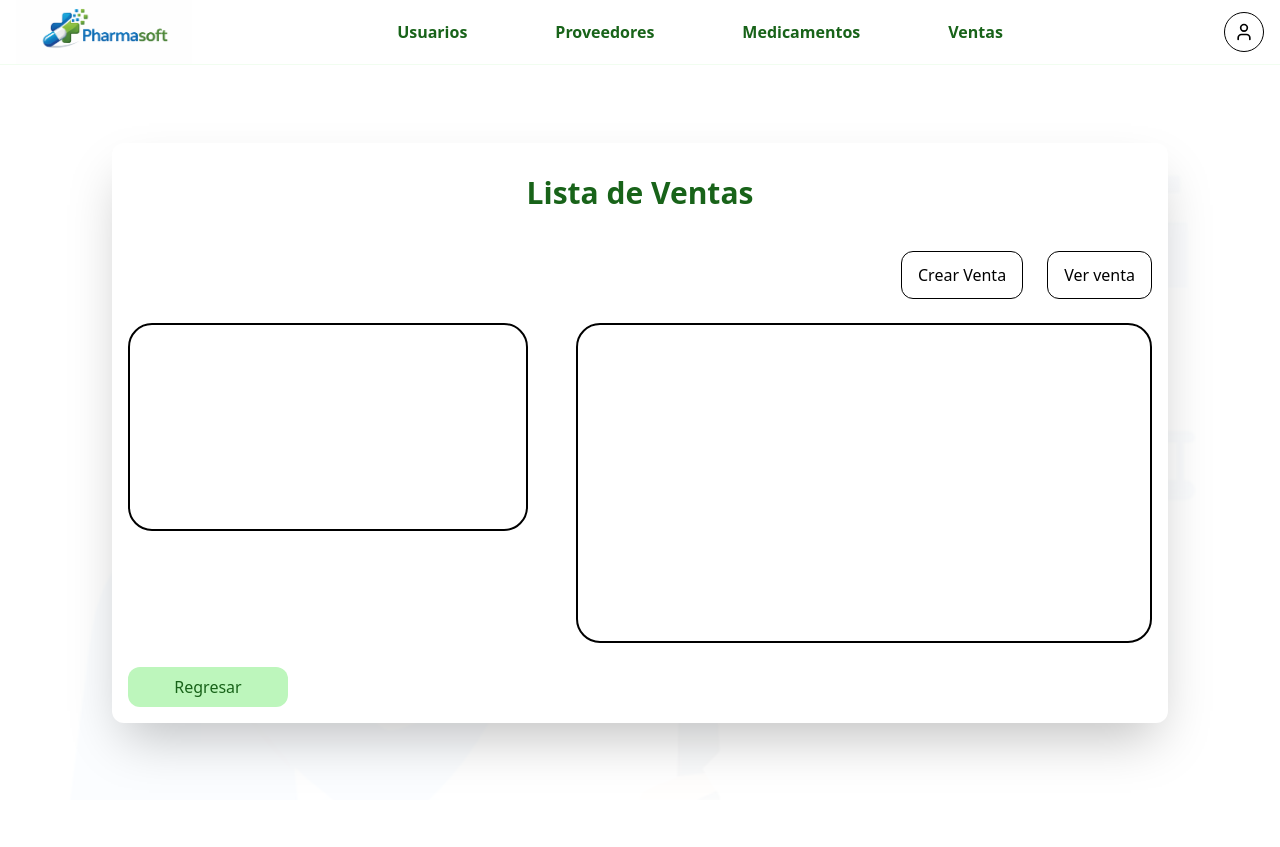
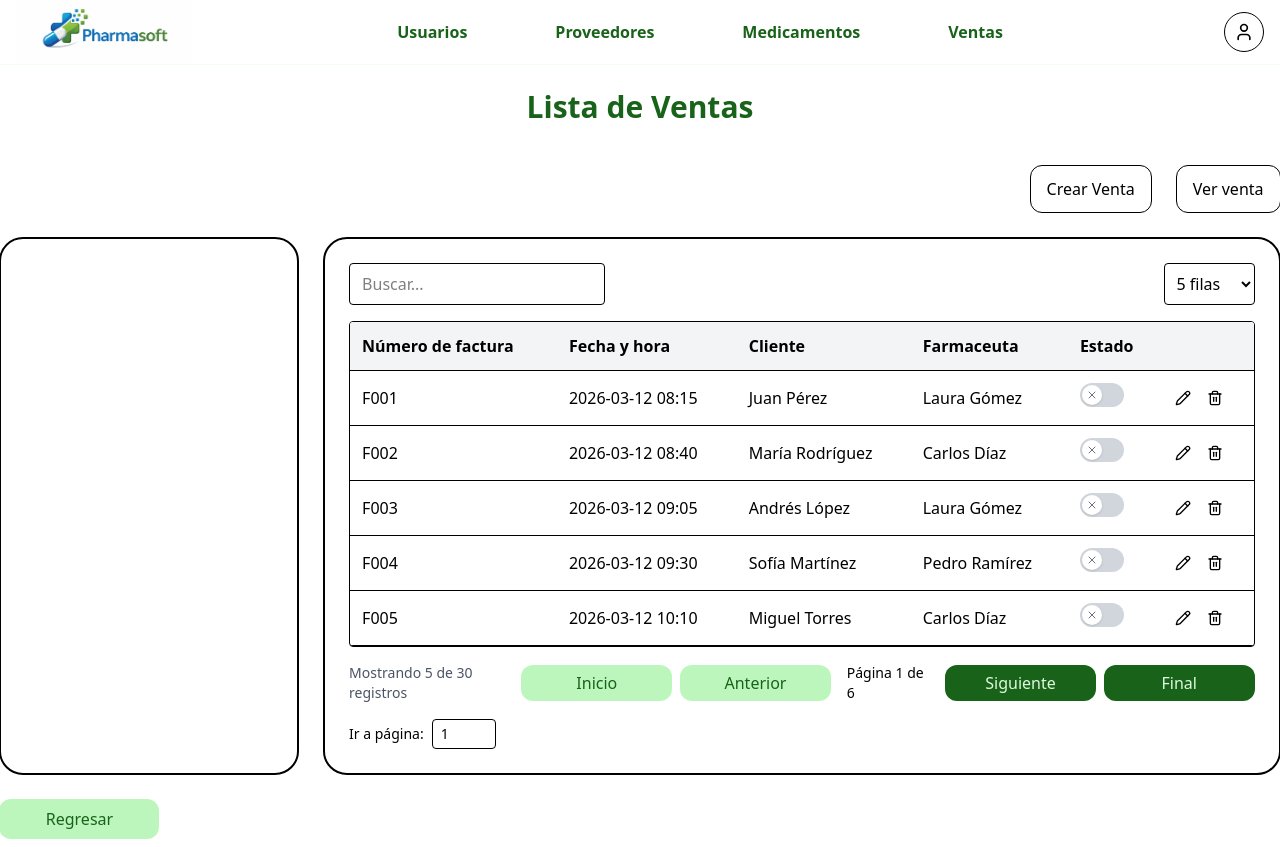
Before and after one commit to CJCPDev/proyecto-formativo-pharmasoft-sena, a React (Vite) app in the folder frontend/sena-pharmasoft/: page /listar-ventas in a window 1280 px wide. Before the commit the page ends 800 px from the top, so only its background shows below. Built offline with nearby package versions, Linux system fonts and the light colour scheme.

Commit message:
feat: actualizacion componentes y demas

```diff
--- a/frontend/sena-pharmasoft/package.json
+++ b/frontend/sena-pharmasoft/package.json
@@ -12,6 +12,7 @@
   },
   "dependencies": {
     "@tailwindcss/vite": "^4.1.18",
+    "@tanstack/react-table": "^8.21.3",
     "lucide-react": "^0.575.0",
     "react": "^19.2.0",
     "react-dom": "^19.2.0",
--- a/frontend/sena-pharmasoft/src/app/router/router.jsx
+++ b/frontend/sena-pharmasoft/src/app/router/router.jsx
@@ -23,6 +23,7 @@ import CreateUserPage from '../../features/users/pages/CreateUserPage'
 import CreateSalePage from "../../features/sales/pages/CreateSalePage";
 import ListSalePage from "@/features/sales/pages/ListSalePage";
 import SaleDetailPage from "@/features/sales/pages/SaleDetailPage"
+import ListSellPage from "@/features/sales/pages/ListSellPage"
 // ------
 
 // Imports de proveedores
--- /dev/null
+++ b/frontend/sena-pharmasoft/src/data/sells/sells.js
@@ -0,0 +1,182 @@
+export const ventas = [
+  {
+    numeroFactura: "F001",
+    fechaHora: "2026-03-12 08:15",
+    cliente: "Juan Pérez",
+    farmaceuta: "Laura Gómez"
+  },
+  {
+    numeroFactura: "F002",
+    fechaHora: "2026-03-12 08:40",
+    cliente: "María Rodríguez",
+    farmaceuta: "Carlos Díaz"
+  },
+  {
+    numeroFactura: "F003",
+    fechaHora: "2026-03-12 09:05",
+    cliente: "Andrés López",
+    farmaceuta: "Laura Gómez"
+  },
+  {
+    numeroFactura: "F004",
+    fechaHora: "2026-03-12 09:30",
+    cliente: "Sofía Martínez",
+    farmaceuta: "Pedro Ramírez"
+  },
+  {
+    numeroFactura: "F005",
+    fechaHora: "2026-03-12 10:10",
+    cliente: "Miguel Torres",
+    farmaceuta: "Carlos Díaz"
+  },
+  {
+    numeroFactura: "F006",
+    fechaHora: "2026-03-12 10:45",
+    cliente: "Valentina Herrera",
+    farmaceuta: "Laura Gómez"
+  },
+  {
+    numeroFactura: "F007",
+    fechaHora: "2026-03-12 11:20",
+    cliente: "Daniel Vargas",
+    farmaceuta: "Pedro Ramírez"
+  },
+  {
+    numeroFactura: "F008",
+    fechaHora: "2026-03-12 12:00",
+    cliente: "Camila Sánchez",
+    farmaceuta: "Carlos Díaz"
+  },
+  {
+    numeroFactura: "F009",
+    fechaHora: "2026-03-12 12:30",
+    cliente: "Sebastián Castro",
+    farmaceuta: "Laura Gómez"
+  },
+  {
+    numeroFactura: "F010",
+    fechaHora: "2026-03-12 13:00",
+    cliente: "Natalia Rojas",
+    farmaceuta: "Pedro Ramírez"
+  },
+{
+    numeroFactura: "F011",
+    fechaHora: "2026-03-12 13:20",
+    cliente: "Ricardo Mejía",
+    farmaceuta: "Laura Gómez"
+  },
+  {
+    numeroFactura: "F012",
+    fechaHora: "2026-03-12 13:45",
+    cliente: "Paola Duarte",
+    farmaceuta: "Carlos Díaz"
+  },
+  {
+    numeroFactura: "F013",
+    fechaHora: "2026-03-12 14:05",
+    cliente: "Javier Castillo",
+    farmaceuta: "Pedro Ramírez"
+  },
+  {
+    numeroFactura: "F014",
+    fechaHora: "2026-03-12 14:30",
+    cliente: "Mónica Herrera",
+    farmaceuta: "Laura Gómez"
+  },
+  {
+    numeroFactura: "F015",
+    fechaHora: "2026-03-12 15:00",
+    cliente: "Luis Salazar",
+    farmaceuta: "Carlos Díaz"
+  },
+  {
+    numeroFactura: "F016",
+    fechaHora: "2026-03-12 15:20",
+    cliente: "Andrea Molina",
+    farmaceuta: "Pedro Ramírez"
+  },
+  {
+    numeroFactura: "F017",
+    fechaHora: "2026-03-12 15:45",
+    cliente: "Fernando Ríos",
+    farmaceuta: "Laura Gómez"
+  },
+  {
+    numeroFactura: "F018",
+    fechaHora: "2026-03-12 16:10",
+    cliente: "Natalia Vélez",
+    farmaceuta: "Carlos Díaz"
+  },
+  {
+    numeroFactura: "F019",
+    fechaHora: "2026-03-12 16:40",
+    cliente: "Héctor Jiménez",
+    farmaceuta: "Pedro Ramírez"
+  },
+  {
+    numeroFactura: "F020",
+    fechaHora: "2026-03-12 17:00",
+    cliente: "Daniela Franco",
+    farmaceuta: "Laura Gómez"
+  },
+  {
+    numeroFactura: "F021",
+    fechaHora: "2026-03-12 17:20",
+    cliente: "Óscar Valencia",
+    farmaceuta: "Carlos Díaz"
+  },
+  {
+    numeroFactura: "F022",
+    fechaHora: "2026-03-12 17:40",
+    cliente: "Patricia Acosta",
+    farmaceuta: "Pedro Ramírez"
+  },
+  {
+    numeroFactura: "F023",
+    fechaHora: "2026-03-12 18:00",
+    cliente: "Julian Parra",
+    farmaceuta: "Laura Gómez"
+  },
+  {
+    numeroFactura: "F024",
+    fechaHora: "2026-03-12 18:20",
+    cliente: "Carolina Soto",
+    farmaceuta: "Carlos Díaz"
+  },
+  {
+    numeroFactura: "F025",
+    fechaHora: "2026-03-12 18:40",
+    cliente: "Mauricio Arias",
+    farmaceuta: "Pedro Ramírez"
+  },
+  {
+    numeroFactura: "F026",
+    fechaHora: "2026-03-12 19:00",
+    cliente: "Sandra Lozano",
+    farmaceuta: "Laura Gómez"
+  },
+  {
+    numeroFactura: "F027",
+    fechaHora: "2026-03-12 19:20",
+    cliente: "Esteban Quintero",
+    farmaceuta: "Carlos Díaz"
+  },
+  {
+    numeroFactura: "F028",
+    fechaHora: "2026-03-12 19:40",
+    cliente: "Verónica Peña",
+    farmaceuta: "Pedro Ramírez"
+  },
+  {
+    numeroFactura: "F029",
+    fechaHora: "2026-03-12 20:00",
+    cliente: "Alejandro Cortés",
+    farmaceuta: "Laura Gómez"
+  },
+  {
+    numeroFactura: "F030",
+    fechaHora: "2026-03-12 20:20",
+    cliente: "Diana Cabrera",
+    farmaceuta: "Carlos Díaz"
+  }
+];
--- /dev/null
+++ b/frontend/sena-pharmasoft/src/features/sales/components/SalesRowActions.jsx
@@ -0,0 +1,53 @@
+// Iconos usados en los botones de acciones
+import { Pencil, Trash2 } from "lucide-react";
+
+// Hook de React Router para navegar programáticamente entre rutas
+import { useNavigate } from "react-router-dom";
+
+// Componente que renderiza las acciones de cada fila de usuario
+// Recibe como prop el objeto user
+export default function SellRowActions({ ventas }) {
+
+  // const handleEdit = () => {
+  //   console.log("Editar usuario", user.id);
+  // };
+
+  // Hook que permite redirigir a otra ruta desde código
+  const navigate = useNavigate();
+
+  // Acción para editar el usuario
+  // Redirige a la página de edición usando el id del usuario
+  const handleEdit = () => {
+    navigate(`/users/${ventas.id}/edit`);
+  };
+
+  // Acción para eliminar el usuario
+  // Actualmente solo imprime en consola el id
+  // En una aplicación real aquí se llamaría a la API
+  const handleDelete = () => {
+    console.log("Eliminar usuario", ventas.id);
+  };
+
+  return (
+    // Contenedor de los botones de acciones
+    <div className="flex gap-2">
+
+      {/* Botón editar */}
+      <button
+        onClick={handleEdit} // Ejecuta la navegación a la página de edición
+        className="p-1 rounded hover:bg-gray-100 cursor-pointer"
+      >
+        <Pencil size={16} /> {/* Icono de editar */}
+      </button>
+
+      {/* Botón eliminar */}
+      <button
+        onClick={handleDelete} // Ejecuta la acción de eliminación
+        className="p-1 rounded hover:bg-gray-100 cursor-pointer"
+      >
+        <Trash2 size={16} /> {/* Icono de eliminar */}
+      </button>
+
+    </div>
+  );
+}
--- a/frontend/sena-pharmasoft/src/features/sales/index.js
+++ b/frontend/sena-pharmasoft/src/features/sales/index.js
@@ -1,2 +1,3 @@
 export {default as InformationSale} from './components/InformationSell'
 export {default as SaleForm} from './components/SaleForm'
+export { default as SellColumns} from './table/SellColumns'
--- a/frontend/sena-pharmasoft/src/features/sales/pages/ListSalePage.jsx
+++ b/frontend/sena-pharmasoft/src/features/sales/pages/ListSalePage.jsx
@@ -1,9 +1,10 @@
 import { Button, Title } from "@/shared/components"
 import { Link } from "react-router-dom"
+import ListSellPage from "./ListSellPage"
 export default function ListSalePage (){
     return(
         <div
-            className="relative grid gap-6 bg-white rounded-xl shadow-2xl p-4
+            className="relative grid gap-6 bg-white rounded-xl shadow-2xl p-2 w-350
         ">
             <Title
                 title="Lista de Ventas"
@@ -20,16 +21,14 @@ export default function ListSalePage (){
                     </Link>
                 </div>
             </div>
-            <div className="flex gap-12">
-                <div className="w-100 h-52 border-2 border-black rounded-3xl">
+            <div className="flex gap-6">
+                <div className="w-100 h-full border-2 border-black rounded-3xl">
                     <table>
 
                     </table>
                 </div>
-                <div className="w-xl h-80 border-2 border-black rounded-3xl">
-                    <table>
-
-                    </table>
+                <div className="w-full h-full border-2 border-black rounded-3xl">
+                    <ListSellPage/>
                 </div>
             </div>
             <div>
--- /dev/null
+++ b/frontend/sena-pharmasoft/src/features/sales/pages/ListSellPage.jsx
@@ -0,0 +1,16 @@
+import DataTable from "@/shared/components/DataTable"
+import {SellColumns}  from "@/features/sales"
+import { ventas } from "@/data/sells/sells"
+
+export default function ListSellPage() {
+
+  return (
+    <div className="p-6">
+      <DataTable
+        data={ventas}
+        columns={SellColumns}
+      />
+
+    </div>
+  )
+}
--- /dev/null
+++ b/frontend/sena-pharmasoft/src/features/sales/table/SellColumns.jsx
@@ -0,0 +1,72 @@
+// Componente reutilizable que muestra un switch para activar o desactivar estados
+import {StatusSwitch} from "@/shared/components";
+
+// Componente que contiene los botones de acciones (editar y eliminar) para cada usuario
+import SalesRowActions from "../components/SalesRowActions";
+
+// Definición de las columnas de la tabla de usuarios
+// Este arreglo suele usarse en librerías de tablas como TanStack Table
+export const sellColumns = [
+
+  // Columna ID
+   {
+    accessorKey: "numeroFactura",
+    header: "Número de factura"
+  },
+  {
+    accessorKey: "fechaHora",
+    header: "Fecha y hora"
+  },
+  {
+    accessorKey: "cliente",
+    header: "Cliente"
+  },
+  {
+    accessorKey: "farmaceuta",
+    header: "Farmaceuta"
+  },
+
+
+
+  // Columna Estado (activo / inactivo)
+  {
+    accessorKey: "is_active",
+    header: "Estado",
+
+    // Render personalizado de la celda
+    // Permite mostrar un componente en lugar de solo texto
+    cell: ({ row }) => {
+
+      // Se obtiene el objeto completo del usuario de la fila
+      const sales = row.original;
+
+      // Función que se ejecuta cuando cambia el switch
+      const handleChange = (value) => {
+
+        // value representa el nuevo estado del switch (true o false)
+        console.log("Actualizar estado usuario:", sales.id, value);
+
+        // Aquí normalmente se llamaría una API para actualizar el estado
+        // updateUserStatus(user.user_id, value)
+      };
+
+      return (
+        // Componente reutilizable para mostrar el switch
+        <StatusSwitch
+          checked={sales.is_active} // Estado actual del usuario
+          onChange={handleChange}  // Función que maneja el cambio
+        />
+      );
+    },
+  },
+
+  // Columna de acciones (editar / eliminar)
+  {
+    id: "actions", // No usa accessorKey porque no corresponde a un campo del usuario
+
+    // Renderiza el componente de acciones pasando el usuario completo
+    cell: ({ row }) => <SalesRowActions user={row.original} />,
+  },
+];
+
+export default sellColumns
--- a/frontend/sena-pharmasoft/src/shared/components/Input.jsx
+++ b/frontend/sena-pharmasoft/src/shared/components/Input.jsx
@@ -12,9 +12,9 @@ export default function Input({label, type = "text", ...props}){
                     text-brand-hover
                     px-2
                     text-info-medium
-                    text-black
                     font-main
                     font-bold
+                    text-black
                 "
           >
             {label}
--- a/frontend/sena-pharmasoft/src/shared/components/Select.jsx
+++ b/frontend/sena-pharmasoft/src/shared/components/Select.jsx
@@ -17,7 +17,10 @@ export default function Select({
             {/* Label si el label tiene contenido es igual a truthy, si no es falsy y no muestra el label */}
             {label && (
 
-            <label className='block text-small-label mb-1 px-4 text-text-secondary'>
+            <label className='block  mb-1 px-2 text-info-medium
+                    font-main
+                    font-bold
+                    text-brand-hover'>
 
                 {label}
             </label>
```
Also changed, not shown: 1 other file (tests, documents, lock files or other folders).
